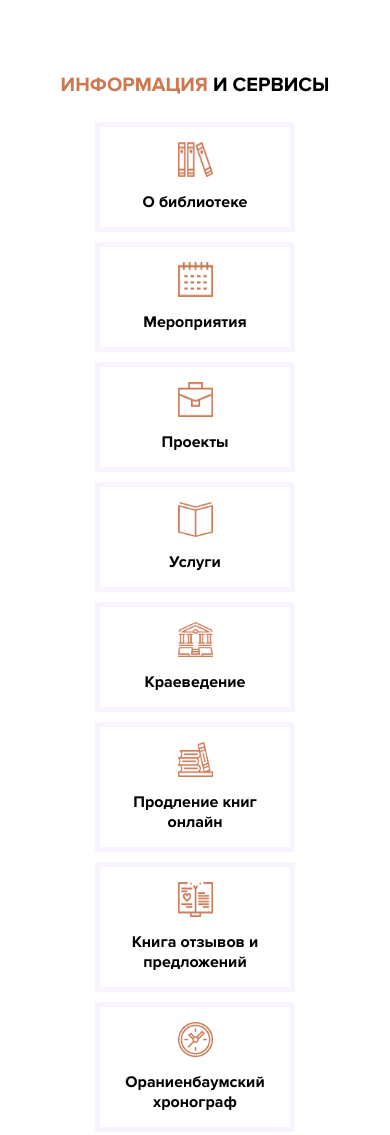
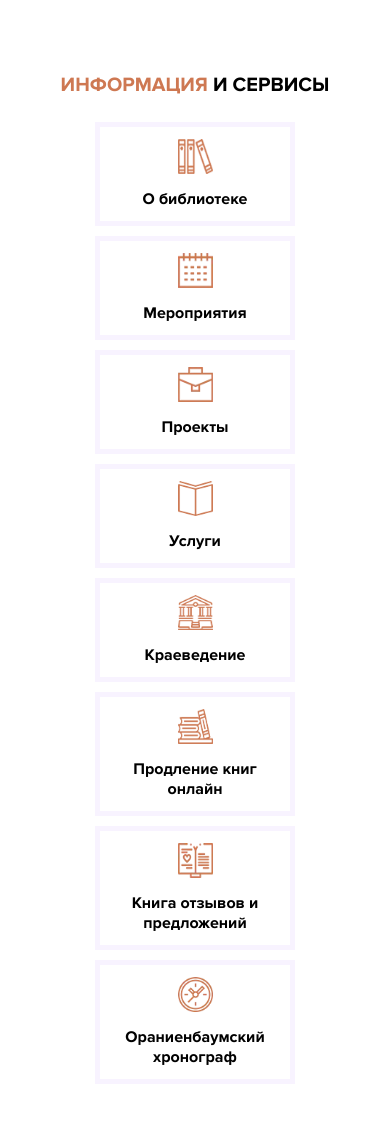
Before and after one commit to Garik9402/information-services, a plain HTML site: page index.html in a window 390 px wide. Shown: the top 1135 px of the page. Drawn offline with Linux system fonts and the light colour scheme.

Commit message:
add styles

```diff
--- a/css/style.css
+++ b/css/style.css
@@ -129,7 +129,7 @@
       flex-direction: column-reverse;
       align-items: center;
       justify-content: start;
-      padding: 15px;
+      padding: 12px;
    }
 
    @media (max-width:400px) {
```
